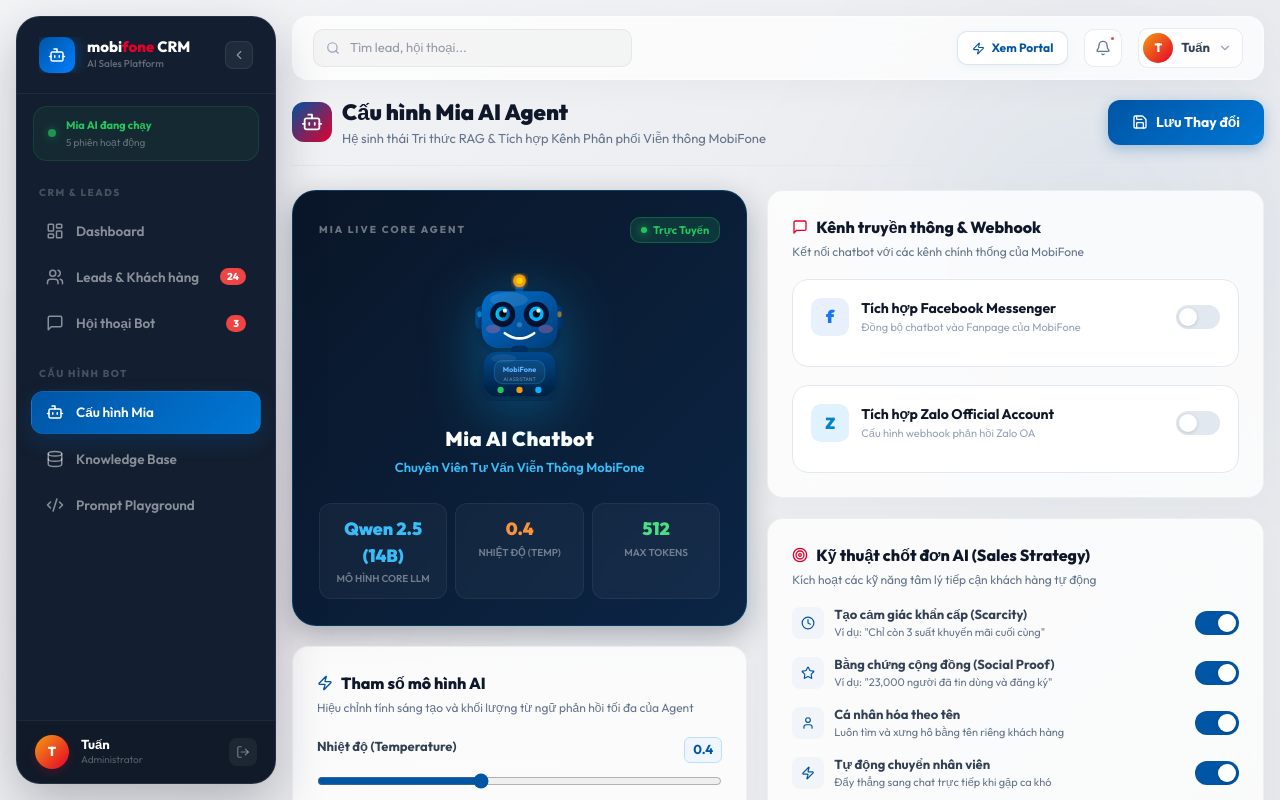
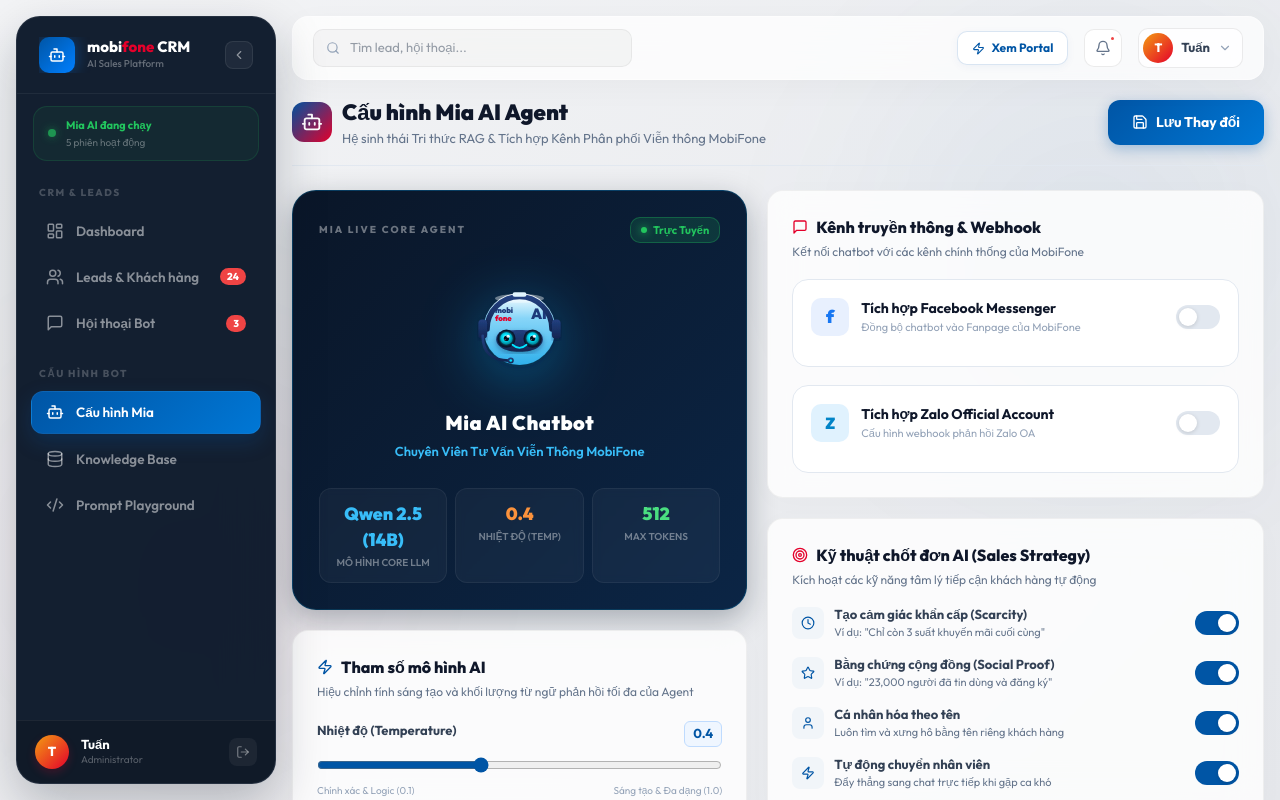
Before and after one commit to Vinhn1/mobifone-chatbot-system, a React (Vite) app in the folder frontend/: page /admin/bot-config in a window 1280 px wide. Built offline with nearby package versions, Linux system fonts and the light colour scheme; no server answers; sample sign-in values are in the browser's storage.

Commit message:
style(frontend): align chatbot avatar horizontally in header and update theme

```diff
--- a/frontend/src/app/components/RobotAvatar.tsx
+++ b/frontend/src/app/components/RobotAvatar.tsx
@@ -13,7 +13,6 @@
   const [lookDir, setLookDir] = useState({ x: 0, y: 0 });
   const [mouthOpen, setMouthOpen] = useState(false);
 
-  // Blink every 3-5 seconds
   useEffect(() => {
     const blinkInterval = setInterval(() => {
       setBlink(true);
@@ -22,177 +21,208 @@
     return () => clearInterval(blinkInterval);
   }, []);
 
-  // Mouth animation when talking
   useEffect(() => {
     if (state !== "talking") { setMouthOpen(false); return; }
     const id = setInterval(() => setMouthOpen(p => !p), 280);
     return () => clearInterval(id);
   }, [state]);
 
-  // Eye roaming when idle/thinking
   useEffect(() => {
     const roam = () => {
       const angle = Math.random() * Math.PI * 2;
-      const r = Math.random() * 2.5;
+      const r = Math.random() * 1.5;
       setLookDir({ x: Math.cos(angle) * r, y: Math.sin(angle) * r });
     };
-    const id = setInterval(roam, 2200);
+    const id = setInterval(roam, 2500);
     return () => clearInterval(id);
   }, []);
 
-  const scale = size / 100;
   const isHappy = state === "happy";
-
   const eyeScaleY = blink ? 0.08 : 1;
-  const pupilX = lookDir.x;
-  const pupilY = lookDir.y;
+  const px = lookDir.x;
+  const py = lookDir.y;
 
   return (
     <svg
       width={size}
-      height={size * 1.15}
-      viewBox="0 0 100 115"
+      height={size}
+      viewBox="0 0 120 120"
       style={{ overflow: "visible", display: "block" }}
     >
       <defs>
-        <linearGradient id="rHeadGrad" x1="0" y1="0" x2="1" y2="1">
-          <stop offset="0%" stopColor="#0070CC" />
-          <stop offset="100%" stopColor="#003D7A" />
+        {/* Light blue circular background gradient matching HUTECH sample */}
+        <linearGradient id="circleBgGrad" x1="0" y1="0" x2="0" y2="1">
+          <stop offset="0%" stopColor="#FFFFFF" />
+          <stop offset="35%" stopColor="#87D5F8" />
+          <stop offset="100%" stopColor="#30B0EB" />
         </linearGradient>
-        <linearGradient id="rBodyGrad" x1="0" y1="0" x2="0" y2="1">
-          <stop offset="0%" stopColor="#004A8F" />
-          <stop offset="100%" stopColor="#001F3F" />
+
+        {/* Headphone and robot head dark blue color */}
+        <linearGradient id="headphoneGrad" x1="0" y1="0" x2="0" y2="1">
+          <stop offset="0%" stopColor="#224080" />
+          <stop offset="100%" stopColor="#122550" />
         </linearGradient>
-        <linearGradient id="rEarGrad" x1="0" y1="0" x2="1" y2="0">
-          <stop offset="0%" stopColor="#005299" />
-          <stop offset="100%" stopColor="#003060" />
-        </linearGradient>
-        <linearGradient cx="50%" cy="40%" r="60%" fx="50%" fy="40%"
-          gradientUnits="objectBoundingBox" id="eyeGradL">
-          <stop offset="0%" stopColor="#00CFFF" stopOpacity="1" />
-          <stop offset="100%" stopColor="#0055A5" stopOpacity="1" />
-        </linearGradient>
-        <filter id="rGlow">
-          <feGaussianBlur stdDeviation="2" result="blur" />
-          <feMerge><feMergeNode in="blur" /><feMergeNode in="SourceGraphic" /></feMerge>
+
+        {/* Eye iris gradient — Cyan glow */}
+        <radialGradient id="eyeIris" cx="45%" cy="40%" r="55%">
+          <stop offset="0%" stopColor="#A6FFFF" />
+          <stop offset="45%" stopColor="#00E5FF" />
+          <stop offset="100%" stopColor="#008EA0" />
+        </radialGradient>
+
+        <filter id="glowEffect">
+          <feGaussianBlur stdDeviation="1.5" result="blur" />
+          <feMerge>
+            <feMergeNode in="blur" />
+            <feMergeNode in="SourceGraphic" />
+          </feMerge>
         </filter>
-        <filter id="rShadow">
-          <feDropShadow dx="0" dy="4" stdDeviation="4" floodColor="#001F3F" floodOpacity="0.4" />
+
+        <filter id="shadowEffect">
+          <feDropShadow dx="0" dy="2.5" stdDeviation="3" floodColor="#0A1E3D" floodOpacity="0.35" />
         </filter>
       </defs>
 
-      {/* Antenna base */}
-      <rect x="46" y="2" width="8" height="14" rx="4" fill="#0055A5" />
+      {/* === MAIN LIGHT BLUE CIRCULAR BODY === */}
+      <circle cx="60" cy="60" r="41" fill="url(#circleBgGrad)" filter="url(#shadowEffect)" />
 
-      {/* Antenna orb */}
-      <circle cx="50" cy="4" r="6" fill="#F39C12" filter="url(#rGlow)">
-        <animate attributeName="r" values="5;7;5" dur="2s" repeatCount="indefinite" />
-        <animate attributeName="opacity" values="1;0.6;1" dur="2s" repeatCount="indefinite" />
-      </circle>
-      <circle cx="50" cy="4" r="3" fill="#FFD700" />
+      {/* Circle top inner highlight */}
+      <ellipse cx="60" cy="25" rx="28" ry="5" fill="rgba(255,255,255,0.4)" />
 
-      {/* Ear left */}
-      <rect x="8" y="28" width="10" height="22" rx="5" fill="url(#rEarGrad)" />
-      <rect x="10" y="33" width="4" height="6" rx="2" fill="#00B4FF" opacity="0.7" />
+      {/* === BRAND TEXT: "mobi fone AI" (styled like HUTECH eLearning AI) === */}
+      <g style={{ userSelect: "none" }}>
+        {/* "mobi" in dark blue */}
+        <text
+          x="32"
+          y="42"
+          fill="#1D397A"
+          fontSize="9"
+          fontWeight="900"
+          fontFamily="'Outfit','Inter',sans-serif"
+          letterSpacing="-0.2"
+        >
+          mobi
+        </text>
+        {/* "fone" in red */}
+        <text
+          x="32"
+          y="51"
+          fill="#E4002B"
+          fontSize="9"
+          fontWeight="900"
+          fontFamily="'Outfit','Inter',sans-serif"
+          letterSpacing="-0.2"
+        >
+          fone
+        </text>
+        {/* "AI" in dark blue (larger, spanning right side) */}
+        <text
+          x="73"
+          y="49"
+          fill="#1D397A"
+          fontSize="17"
+          fontWeight="900"
+          fontFamily="'Outfit','Inter',sans-serif"
+        >
+          AI
+        </text>
+      </g>
 
-      {/* Ear right */}
-      <rect x="82" y="28" width="10" height="22" rx="5" fill="url(#rEarGrad)" />
-      <rect x="86" y="33" width="4" height="6" rx="2" fill="#F39C12" opacity="0.7" />
+      {/* === HEADPHONE BAND (wraps around the circle) === */}
+      <path
+        d="M 23,60 A 37,37 0 0,1 97,60"
+        fill="none"
+        stroke="url(#headphoneGrad)"
+        strokeWidth="6"
+        strokeLinecap="round"
+      />
 
-      {/* Head */}
-      <rect x="14" y="14" width="72" height="54" rx="16" fill="url(#rHeadGrad)" filter="url(#rShadow)" />
+      {/* Light blue headphone cushion at top */}
+      <rect x="52" y="18" width="16" height="5" rx="2.5" fill="#E1F5FE" />
 
-      {/* Head shine */}
-      <ellipse cx="40" cy="22" rx="18" ry="7" fill="rgba(255,255,255,0.1)" />
+      {/* === ROBOT HEAD SHAPE (inside lower half of the circle) === */}
+      <path
+        d="M 37,64 C 44,60 76,60 83,64 C 91,71 87,86 60,86 C 33,86 29,71 37,64 Z"
+        fill="url(#headphoneGrad)"
+        filter="url(#shadowEffect)"
+      />
 
-      {/* Eye left — outer */}
+      {/* === EYES === */}
+      {/* Left eye socket */}
+      <ellipse cx="45" cy="71" rx="10.5" ry={10.5 * eyeScaleY} fill="#09152C" style={{ transition: "ry 0.1s" }} />
+      {/* Right eye socket */}
+      <ellipse cx="75" cy="71" rx="10.5" ry={10.5 * eyeScaleY} fill="#09152C" style={{ transition: "ry 0.1s" }} />
+
+      {/* Left eye iris */}
       <ellipse
-        cx="34" cy="36"
-        rx="12" ry={12 * eyeScaleY}
-        fill="#001230"
-        style={{ transition: "ry 0.08s" }}
+        cx={45 + px}
+        cy={71 + py}
+        rx="7"
+        ry={7 * eyeScaleY}
+        fill="url(#eyeIris)"
+        filter="url(#glowEffect)"
+        style={{ transition: "ry 0.1s, cx 0.25s, cy 0.25s" }}
       />
-      {/* Eye left — iris */}
+      <ellipse cx={45 + px} cy={71 + py} rx="3" ry={3 * eyeScaleY} fill="#050E1F" style={{ transition: "ry 0.1s" }} />
+      {/* Cute eye sparkles */}
+      <circle cx={47 + px} cy={68.5 + py} r="1.8" fill="white" opacity={blink ? 0 : 0.9} />
+      <circle cx={43.5 + px} cy={72.5 + py} r="0.8" fill="white" opacity={blink ? 0 : 0.4} />
+
+      {/* Right eye iris */}
       <ellipse
-        cx={34 + pupilX} cy={36 + pupilY}
-        rx="7" ry={7 * eyeScaleY}
-        fill="url(#eyeGradL)"
-        style={{ transition: "ry 0.08s, cx 0.3s, cy 0.3s" }}
-      >
-        <animate attributeName="fill" values="#00B4FF;#0055A5;#00B4FF" dur="3s" repeatCount="indefinite" begin="0s" />
-      </ellipse>
-      {/* Eye left — pupil */}
-      <ellipse cx={34 + pupilX} cy={36 + pupilY} rx="3.5" ry={3.5 * eyeScaleY} fill="#00080F" style={{ transition: "ry 0.08s" }} />
-      {/* Eye left — glint */}
-      <circle cx={36 + pupilX} cy={33 + pupilY} r="2" fill="white" opacity={blink ? 0 : 0.9} />
+        cx={75 + px}
+        cy={71 + py}
+        rx="7"
+        ry={7 * eyeScaleY}
+        fill="url(#eyeIris)"
+        filter="url(#glowEffect)"
+        style={{ transition: "ry 0.1s, cx 0.25s, cy 0.25s" }}
+      />
+      <ellipse cx={75 + px} cy={71 + py} rx="3" ry={3 * eyeScaleY} fill="#050E1F" style={{ transition: "ry 0.1s" }} />
+      {/* Cute eye sparkles */}
+      <circle cx={77 + px} cy={68.5 + py} r="1.8" fill="white" opacity={blink ? 0 : 0.9} />
+      <circle cx={73.5 + px} cy={72.5 + py} r="0.8" fill="white" opacity={blink ? 0 : 0.4} />
 
-      {/* Eye right — outer */}
-      <ellipse
-        cx="66" cy="36"
-        rx="12" ry={12 * eyeScaleY}
-        fill="#001230"
-        style={{ transition: "ry 0.08s" }}
-      />
-      {/* Eye right — iris */}
-      <ellipse
-        cx={66 + pupilX} cy={36 + pupilY}
-        rx="7" ry={7 * eyeScaleY}
-        fill="#00B4FF"
-        style={{ transition: "ry 0.08s, cx 0.3s, cy 0.3s" }}
-      >
-        <animate attributeName="fill" values="#0055A5;#00B4FF;#0055A5" dur="3s" repeatCount="indefinite" begin="1.5s" />
-      </ellipse>
-      {/* Eye right — pupil */}
-      <ellipse cx={66 + pupilX} cy={36 + pupilY} rx="3.5" ry={3.5 * eyeScaleY} fill="#00080F" style={{ transition: "ry 0.08s" }} />
-      {/* Eye right — glint */}
-      <circle cx={68 + pupilX} cy={33 + pupilY} r="2" fill="white" opacity={blink ? 0 : 0.9} />
-
-      {/* Nose indicator */}
-      <circle cx="50" cy="46" r="2.5" fill="rgba(255,255,255,0.2)" />
-
-      {/* Mouth */}
+      {/* === MOUTH === */}
       {isHappy ? (
-        <path d="M36,54 Q50,64 64,54" stroke="white" strokeWidth="2.5" fill="none" strokeLinecap="round" />
+        <path
+          d="M 52,78 Q 60,85 68,78"
+          stroke="#00E5FF"
+          strokeWidth="2"
+          fill="none"
+          strokeLinecap="round"
+        />
       ) : mouthOpen ? (
-        <ellipse cx="50" cy="56" rx="8" ry="5" fill="#001F3F" stroke="white" strokeWidth="1.5" />
+        <ellipse cx="60" cy="78.5" rx="5" ry="3.5" fill="#09152C" stroke="#00E5FF" strokeWidth="1.2">
+          <animate attributeName="ry" values="3.5;1.5;3.5" dur="0.28s" repeatCount="indefinite" />
+        </ellipse>
       ) : (
-        <path d="M38,56 Q50,62 62,56" stroke="white" strokeWidth="2" fill="none" strokeLinecap="round" />
+        <path
+          d="M 54,78.5 Q 60,82.5 66,78.5"
+          stroke="#00E5FF"
+          strokeWidth="1.6"
+          fill="none"
+          strokeLinecap="round"
+        />
       )}
 
-      {/* Cheek blush */}
-      {isHappy && (
-        <>
-          <ellipse cx="25" cy="50" rx="7" ry="4" fill="#FF6B9D" opacity="0.3" />
-          <ellipse cx="75" cy="50" rx="7" ry="4" fill="#FF6B9D" opacity="0.3" />
-        </>
-      )}
+      {/* === EAR CUPS === */}
+      {/* Left ear cup */}
+      <rect x="13" y="49" width="10" height="22" rx="4.5" fill="url(#headphoneGrad)" filter="url(#shadowEffect)" />
+      {/* Right ear cup */}
+      <rect x="97" y="49" width="10" height="22" rx="4.5" fill="url(#headphoneGrad)" filter="url(#shadowEffect)" />
 
-      {/* Neck */}
-      <rect x="42" y="66" width="16" height="8" rx="4" fill="#003060" />
-
-      {/* Body */}
-      <rect x="16" y="72" width="68" height="42" rx="12" fill="url(#rBodyGrad)" filter="url(#rShadow)" />
-
-      {/* Chest panel */}
-      <rect x="26" y="80" width="48" height="22" rx="8" fill="rgba(255,255,255,0.05)" stroke="rgba(0,180,255,0.3)" strokeWidth="1" />
-
-      {/* MobiFone logo text on chest */}
-      <text x="50" y="91" textAnchor="middle" fill="#60B4FF" fontSize="7" fontWeight="bold" fontFamily="'Outfit',sans-serif">MobiFone</text>
-      <text x="50" y="100" textAnchor="middle" fill="rgba(255,255,255,0.4)" fontSize="5" fontFamily="'Outfit',sans-serif">AI ASSISTANT</text>
-
-      {/* Chest indicator LEDs */}
-      <circle cx="32" cy="108" r="3" fill="#22C55E">
-        <animate attributeName="opacity" values="1;0.3;1" dur="1.5s" repeatCount="indefinite" />
-      </circle>
-      <circle cx="50" cy="108" r="3" fill="#F39C12">
-        <animate attributeName="opacity" values="0.3;1;0.3" dur="1.5s" repeatCount="indefinite" begin="0.5s" />
-      </circle>
-      <circle cx="68" cy="108" r="3" fill="#00B4FF">
-        <animate attributeName="opacity" values="1;0.3;1" dur="1.5s" repeatCount="indefinite" begin="1s" />
-      </circle>
-
-      {/* Body shine */}
-      <ellipse cx="35" cy="78" rx="12" ry="4" fill="rgba(255,255,255,0.07)" />
+      {/* === MICROPHONE ARM === */}
+      <path
+        d="M 18,68 Q 18,97 50,96"
+        fill="none"
+        stroke="url(#headphoneGrad)"
+        strokeWidth="3.2"
+        strokeLinecap="round"
+      />
+      {/* Mic tip */}
+      <circle cx="50" cy="96" r="3.5" fill="url(#headphoneGrad)" />
+      <circle cx="50" cy="96" r="1.5" fill="#00E5FF" />
     </svg>
   );
 }
```
Also changed, not shown: frontend/src/app/components/ChatWidget.tsx (+58 -57 lines).
